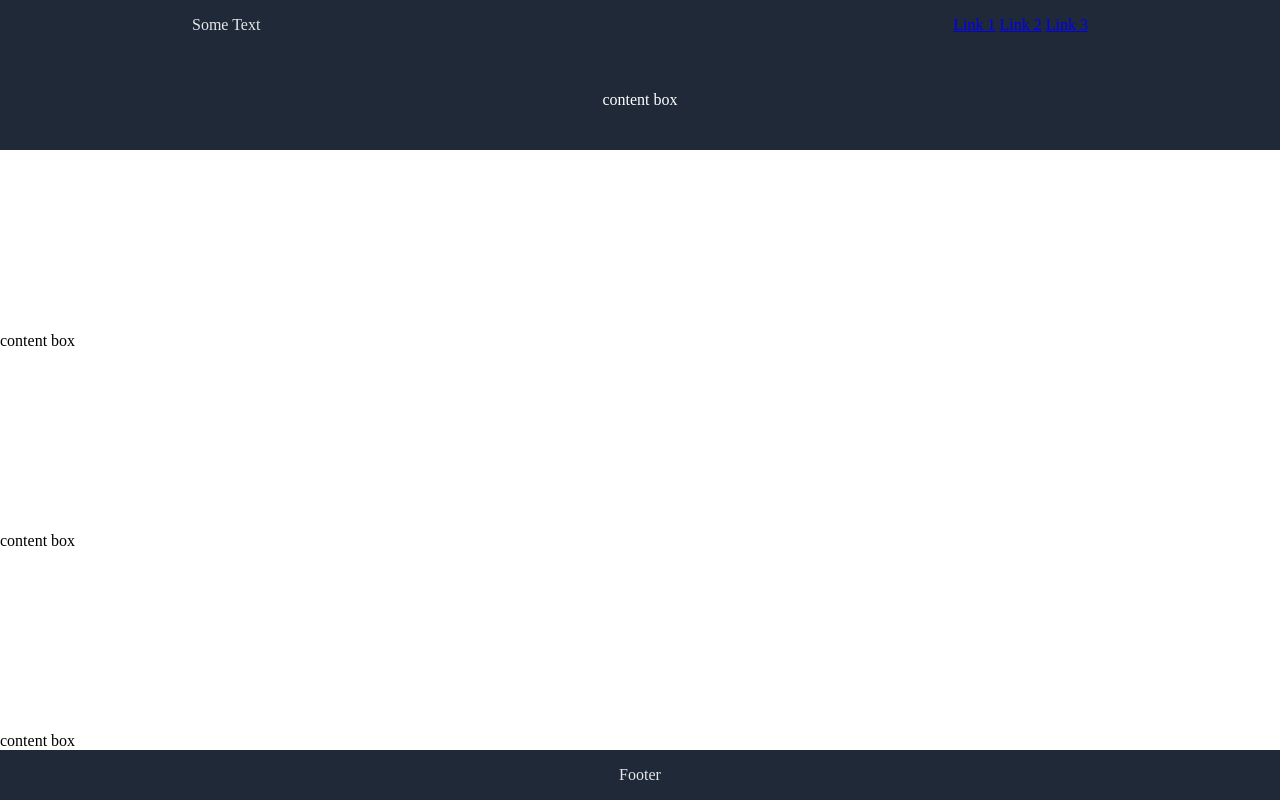
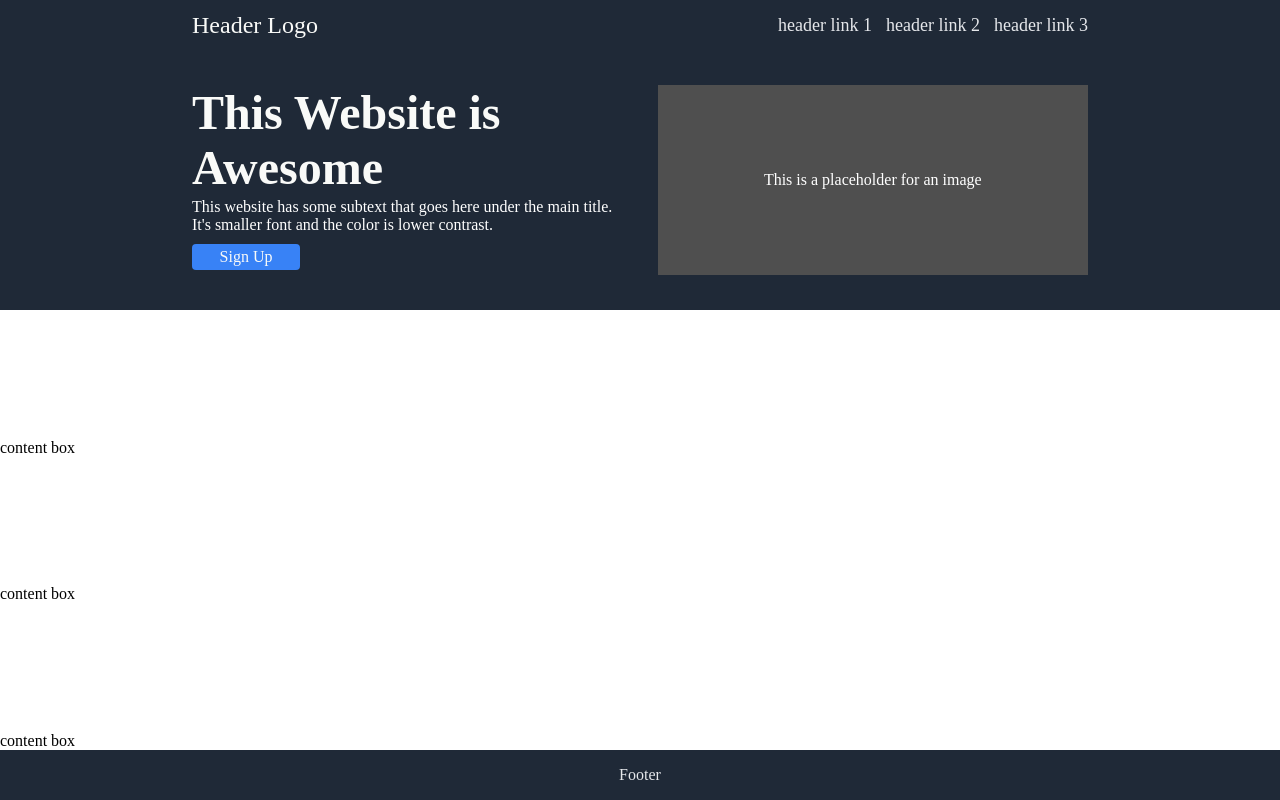
Before and after one commit to austindevelops/foundations-landing-page, a plain HTML site: page index.html in a window 1280 px wide. Drawn offline with Linux system fonts and the light colour scheme.

Commit message:
Style Top container create top content container center container with center div class set width center container 70%, set display flex, set top/bottom margin and gap create topbox class and placeholderimg id, set display flex column on topbox create buttom class and apply styling style links and header text

```diff
--- a/index.html
+++ b/index.html
@@ -8,23 +8,37 @@
     <link rel="stylesheet" href="style.css">
 </head>
 <body>
+
     <div class="header">
         <div class="nav">
-            <div>Some Text</div>
+            <div id="headertext">Header Logo</div>
 
             <div>
-                <a href="#">Link 1</a>
-                <a href="#">Link 2</a>
-                <a href="#">Link 3</a>
+                <ul>
+                    <li><a href="#">header link 1</a></li>
+                    <li><a href="#">header link 2</a></li>
+                    <li><a href="#">header link 3</a></li>
+                </ul>
             </div>
         </div>
     </div>
 
+
     <div class="content-container">
-        <div class="cont1">
-            <div class="test">content box</div>
+        <!-- top container -->
+        <div class="top-content">
+            <div class="center">
+                <div class="topbox">
+                    <h2>This Website is Awesome</h2>
+                    <p>This website has some subtext that goes here under the main title. It's smaller font and the color is lower contrast.</p>
+                    <div id="button">Sign Up</div>
+
+                </div>
 
 
+
+                <div class="topbox" id="placeholderimg">This is a placeholder for an image</div>
+            </div>
         </div>
 
         <div class="cont2">content box</div>
--- a/style.css
+++ b/style.css
@@ -8,6 +8,36 @@ body {
     align-items: center;
     margin: 0px;
 }
+
+h2 {
+    margin-top: 0px;
+    margin-bottom: 3px;
+    font-size: 48px;
+    color: #f9faf8;
+    font-weight: 900;
+}
+
+p {
+    margin: 0px;
+}
+
+li {
+    list-style: none;
+    display: inline;
+}
+
+
+a:link, a:visited {
+    color: #e5e7eb;
+    font-size: 18px;
+    text-decoration: none;
+    padding-left: 10px;
+  }
+
+  a:hover, a:active {
+    color: hotpink;
+  }
+
 
 .content-container {
     display: flex;
@@ -36,7 +66,7 @@ body {
     align-items: center;
 }
 
-.cont1 {
+.top-content {
     display: flex;
     background-color: #1f2937;
     color: white;
@@ -45,10 +75,36 @@ body {
     justify-content: center;
 }
 
-.test {
+.center {
+    gap: 35px;
+    margin: 35px 0px;
+    display: flex;
+    width: 70%;
+}
+
+.topbox {
     width: 70%;
     display: flex;
+    flex-direction: column;
+}
+
+#placeholderimg {
+    background-color: rgb(79, 79, 79);
     justify-content: center;
-    height: 100px;
     align-items: center;
 }
+
+#headertext {
+    color: #f9faf8;
+    font-size: 24px;
+}
+
+#button {
+    border-radius: 4px;
+    background-color: #3882F6;
+    width: 100px;
+    color: #f9faf8;
+    text-align: center;
+    padding: 4px;
+    margin: 10px 5px 5px 0px;
+ }
```
